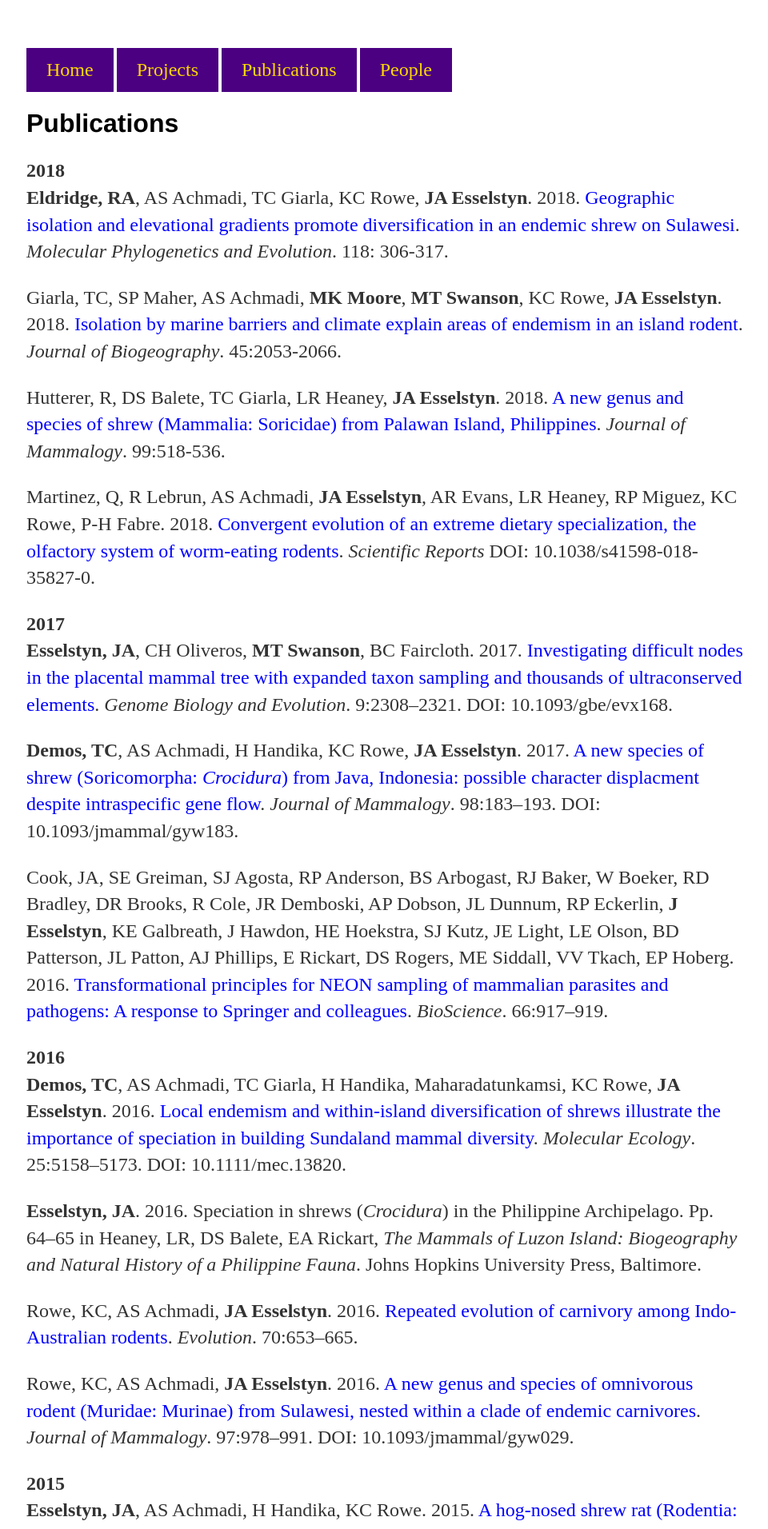
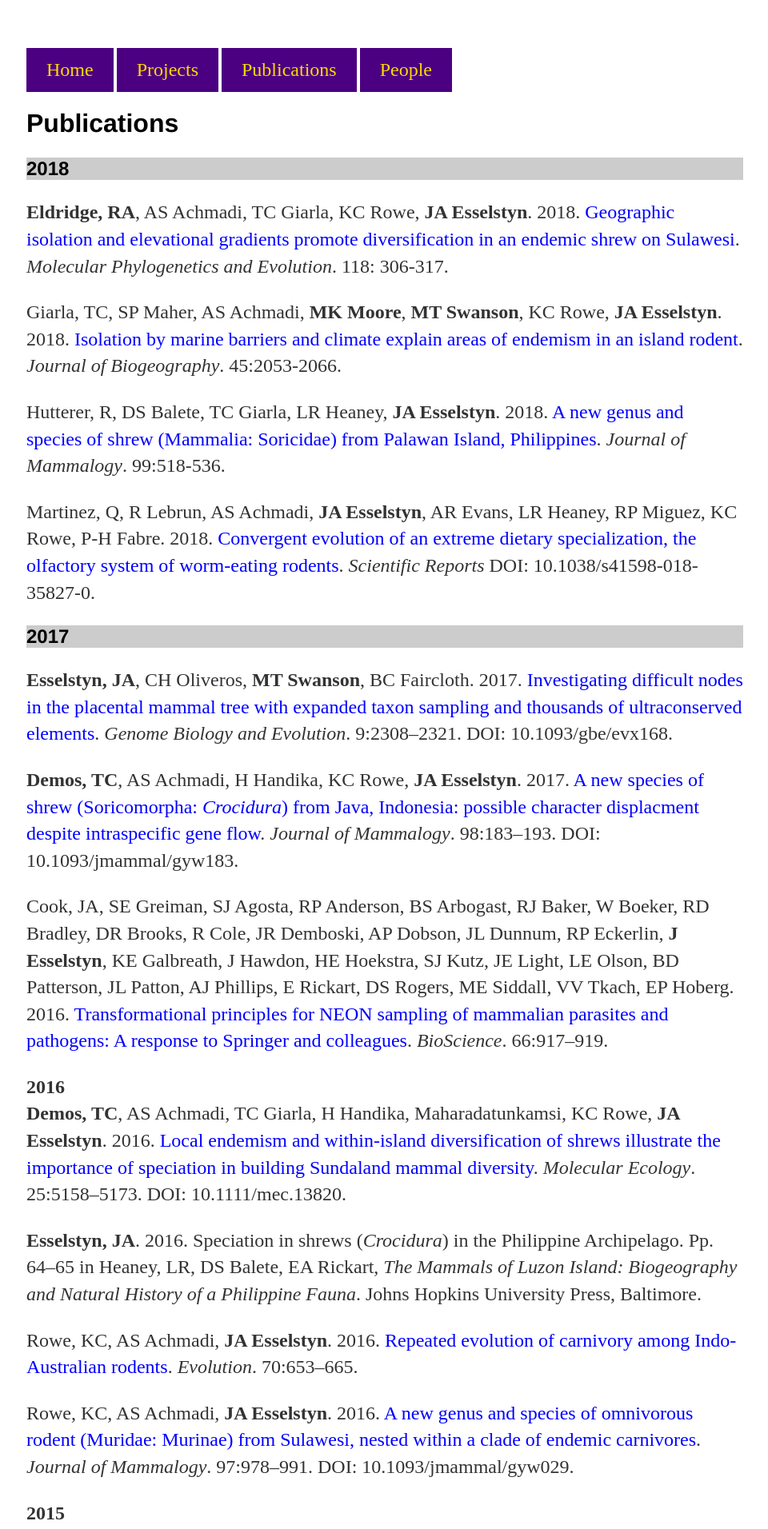
Before and after one commit to esselstyn/esselstyn.github.io, a Jekyll site: the page built from publications.md, in a window 1280 px wide. Shown: the top 1912 px of the page at 80% size, without its empty margins (159-1119 px from the left). Built offline with Jekyll 4.4.1, drawn with Linux system fonts in a browser that asks for light colours.

```diff
--- a/publications.md
+++ b/publications.md
@@ -5,7 +5,7 @@ title: Publications
 
 # Publications
 
-**2018**
+### 2018
 **Eldridge, RA**, AS Achmadi, TC Giarla, KC Rowe, **JA Esselstyn**. 2018. [Geographic isolation and elevational gradients promote diversification in an endemic shrew on Sulawesi](https://dx.doi.org/10.1016/j.ympev.2017.09.018). _Molecular Phylogenetics and Evolution_. 118: 306-317.
 
 Giarla, TC, SP Maher, AS Achmadi, **MK Moore**, **MT Swanson**, KC Rowe, **JA Esselstyn**. 2018. [Isolation by marine barriers and climate explain areas of endemism in an island rodent](https://dx.doi.org/10.1111/jbi.13392). _Journal of Biogeography_. 45:2053-2066.
@@ -14,7 +14,7 @@ Hutterer, R, DS Balete, TC Giarla, LR Heaney, **JA Esselstyn**. 2018. [A new gen
 
 Martinez, Q, R Lebrun, AS Achmadi, **JA Esselstyn**, AR Evans, LR Heaney, RP Miguez, KC Rowe, P-H Fabre. 2018. [Convergent evolution of an extreme dietary specialization, the olfactory system of worm-eating rodents](https://dx.doi.org/10.1038/s41598-018-35827). *Scientific Reports* DOI: 10.1038/s41598-018-35827-0.
 
-**2017**
+### 2017
 **Esselstyn, JA**, CH Oliveros, **MT Swanson**, BC Faircloth. 2017. [Investigating difficult nodes in the placental mammal tree with expanded taxon sampling and thousands of ultraconserved elements](https://dx.doi.org/10.1093/gbe/evx168). *Genome Biology and Evolution*. 9:2308–2321. DOI: 10.1093/gbe/evx168.
 
 **Demos, TC**, AS Achmadi, H Handika, KC Rowe, **JA Esselstyn**. 2017. [A new species of shrew (Soricomorpha: *Crocidura*) from Java, Indonesia: possible character displacment despite intraspecific gene flow](https://dx.doi.org/10.1093/jmammal/gyw183). *Journal of Mammalogy*. 98:183–193. DOI: 10.1093/jmammal/gyw183.
```
